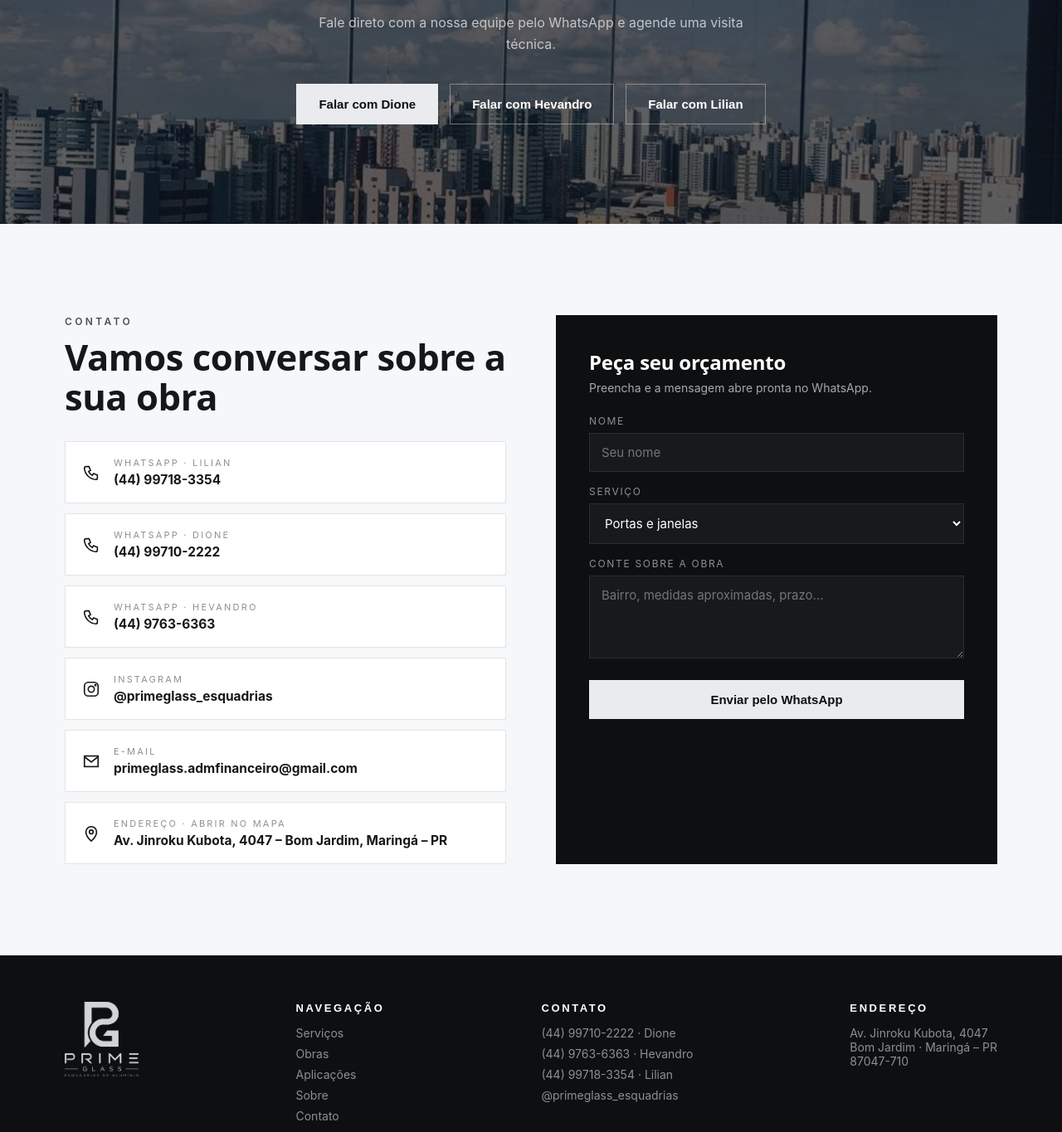
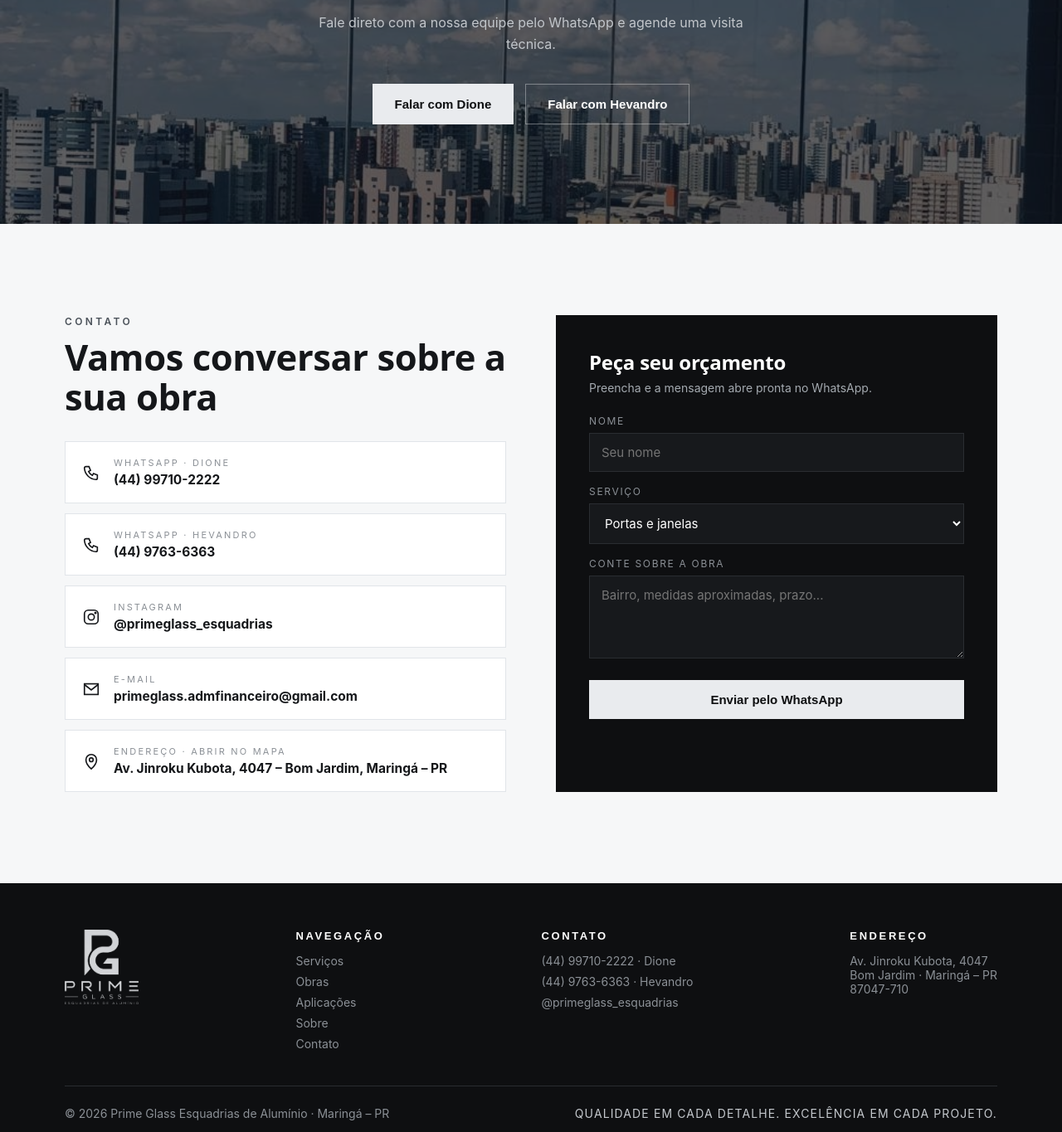
Before and after one commit to PrimeSystems09/primeglass-site, a plain HTML site: page index.html in a window 1280 px wide. Shown: the part 6040-7405 px from the top of the page at 83% size. Drawn offline with Linux system fonts and the light colour scheme.

Commit message:
Add files via upload

```diff
--- a/index.html
+++ b/index.html
@@ -298,7 +298,6 @@ footer .bottom{padding-top:24px;display:flex;justify-content:space-between;flex-
   <div class="cta">
     <a class="btn btn-light" href="https://wa.me/5544997102222" target="_blank">Falar com Dione</a>
     <a class="btn btn-ghost" href="https://wa.me/554497636363" target="_blank">Falar com Hevandro</a>
-    <a class="btn btn-ghost" href="https://wa.me/5544997183354" target="_blank">Falar com Lilian</a>
   </div>
 </div></div>
 
@@ -307,7 +306,6 @@ footer .bottom{padding-top:24px;display:flex;justify-content:space-between;flex-
     <div class="eyebrow">Contato</div>
     <h2 style="font-size:clamp(30px,3.4vw,44px);margin-top:12px;line-height:1.1">Vamos conversar sobre a sua obra</h2>
     <div class="cards">
-      <a href="https://wa.me/5544997183354" target="_blank"><svg viewBox="0 0 24 24" fill="none" stroke="currentColor" stroke-width="1.8"><path d="M5 4h4l2 5-2.5 1.5a11 11 0 0 0 5 5L15 13l5 2v4a2 2 0 0 1-2 2A16 16 0 0 1 3 6a2 2 0 0 1 2-2"/></svg><div><small>WhatsApp · Lilian</small><b>(44) 99718-3354</b></div></a>
       <a href="https://wa.me/5544997102222" target="_blank"><svg viewBox="0 0 24 24" fill="none" stroke="currentColor" stroke-width="1.8"><path d="M5 4h4l2 5-2.5 1.5a11 11 0 0 0 5 5L15 13l5 2v4a2 2 0 0 1-2 2A16 16 0 0 1 3 6a2 2 0 0 1 2-2"/></svg><div><small>WhatsApp · Dione</small><b>(44) 99710-2222</b></div></a>
       <a href="https://wa.me/554497636363" target="_blank"><svg viewBox="0 0 24 24" fill="none" stroke="currentColor" stroke-width="1.8"><path d="M5 4h4l2 5-2.5 1.5a11 11 0 0 0 5 5L15 13l5 2v4a2 2 0 0 1-2 2A16 16 0 0 1 3 6a2 2 0 0 1 2-2"/></svg><div><small>WhatsApp · Hevandro</small><b>(44) 9763-6363</b></div></a>
       <a href="https://instagram.com/primeglass_esquadrias" target="_blank"><svg viewBox="0 0 24 24" fill="none" stroke="currentColor" stroke-width="1.8"><rect x="3" y="3" width="18" height="18" rx="5"/><circle cx="12" cy="12" r="4"/><circle cx="17.5" cy="6.5" r=".8" fill="currentColor"/></svg><div><small>Instagram</small><b>@primeglass_esquadrias</b></div></a>
@@ -329,7 +327,7 @@ footer .bottom{padding-top:24px;display:flex;justify-content:space-between;flex-
   <div class="top">
     <img loading="lazy" src="img/logo_light.png" alt="Prime Glass Esquadrias de Alumínio">
     <div class="col"><h4>Navegação</h4><a href="#servicos">Serviços</a><a href="#obras">Obras</a><a href="#aplicacoes">Aplicações</a><a href="#sobre">Sobre</a><a href="#contato">Contato</a></div>
-    <div class="col"><h4>Contato</h4><a href="https://wa.me/5544997102222">(44) 99710-2222 · Dione</a><a href="https://wa.me/554497636363">(44) 9763-6363 · Hevandro</a><a href="https://wa.me/5544997183354">(44) 99718-3354 · Lilian</a><a href="https://instagram.com/primeglass_esquadrias">@primeglass_esquadrias</a></div>
+    <div class="col"><h4>Contato</h4><a href="https://wa.me/5544997102222">(44) 99710-2222 · Dione</a><a href="https://wa.me/554497636363">(44) 9763-6363 · Hevandro</a><a href="https://instagram.com/primeglass_esquadrias">@primeglass_esquadrias</a></div>
     <div class="col"><h4>Endereço</h4><a>Av. Jinroku Kubota, 4047<br>Bom Jardim · Maringá – PR<br>87047-710</a></div>
   </div>
   <div class="bottom"><span>© 2026 Prime Glass Esquadrias de Alumínio · Maringá – PR</span><span style="color:#c4c8cd;letter-spacing:.08em">QUALIDADE EM CADA DETALHE. EXCELÊNCIA EM CADA PROJETO.</span></div>
```
